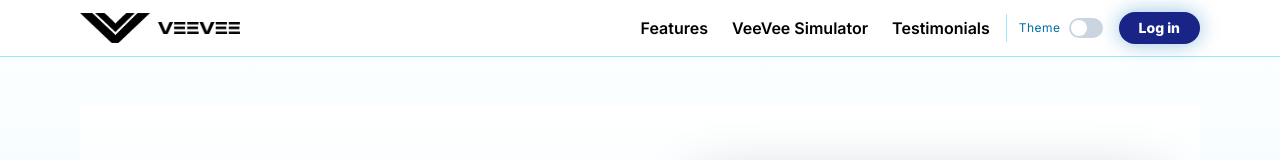
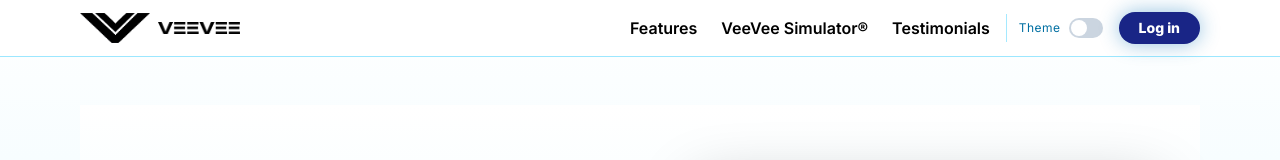
Before and after one commit to cdgonzal/myveevee, a React (Vite) app: page / in a window 1280 px wide. Shown: the top 160 px of the page. Built offline with nearby package versions, Linux system fonts and the light colour scheme.

Commit message:
CodexAuto: features copy #10

```diff
--- a/src/App.tsx
+++ b/src/App.tsx
@@ -129,7 +129,7 @@ function Header() {
                   Features
                 </CLink>
                 <CLink as={Link} to={APP_LINKS.internal.simulator} color={navColor} fontWeight="600">
-                  VeeVee Simulator
+                  VeeVee Simulator®
                 </CLink>
                 <CLink as={Link} to={APP_LINKS.internal.testimonials} color={navColor} fontWeight="600">
                   Testimonials
@@ -177,7 +177,7 @@ function Header() {
                 Features
               </CLink>
               <CLink as={Link} to={APP_LINKS.internal.simulator} onClick={onClose} fontWeight="600" color={navColor}>
-                VeeVee Simulator
+                VeeVee Simulator®
               </CLink>
               <CLink as={Link} to={APP_LINKS.internal.testimonials} onClick={onClose} fontWeight="600" color={navColor}>
                 Testimonials
@@ -222,7 +222,7 @@ function Footer() {
               Log In
             </CLink>
             <CLink as={Link} to={APP_LINKS.internal.simulator} color={primaryText}>
-              VeeVee Simulator
+              VeeVee Simulator®
             </CLink>
             <CLink href={APP_LINKS.external.investors} isExternal color={primaryText}>
               Investor Info
--- a/src/pages/Features.tsx
+++ b/src/pages/Features.tsx
@@ -269,7 +269,7 @@ export default function Features() {
               alignSelf="center"
               boxShadow="0 0 28px rgba(17, 119, 186, 0.35)"
             >
-              Try VeeVee Simulator
+              Try VeeVee Simulator®
             </Button>
           </Stack>
         </Box>
--- a/src/pages/Home.tsx
+++ b/src/pages/Home.tsx
@@ -847,7 +847,7 @@ export default function Home() {
                     Simulation and app intelligence
                   </Heading>
                   <Text color={muted} fontSize="sm">
-                    The same core technology helps power VeeVee Simulator, personalized guidance, and a fast app experience.
+                    The same core technology helps power VeeVee Simulator®, personalized guidance, and a fast app experience.
                   </Text>
                 </Box>
               </SimpleGrid>
--- a/src/pages/Simulator.tsx
+++ b/src/pages/Simulator.tsx
@@ -199,7 +199,7 @@ export default function Simulator() {
       bgGradient={pageGradient}
       color="text.primary"
       py={{ base: 10, md: 20 }}
-      aria-label="VeeVee Simulator"
+      aria-label="VeeVee Simulator®"
     >
       <Stack spacing={{ base: 8, md: 10 }} maxW="6xl" mx="auto" px={{ base: 6, md: 10 }}>
         <Stack spacing={3}>
@@ -211,13 +211,13 @@ export default function Simulator() {
             py={1}
             borderRadius="full"
           >
-            VeeVee Simulator Preview
+            VeeVee Simulator® Preview
           </Badge>
           <Heading as="h1" size={{ base: "lg", md: "xl" }}>
             Try a simple what-if health scenario.
           </Heading>
           <Text color={muted} maxW="4xl">
-            VeeVee Simulator gives you a quick preview of what may matter, what questions to ask, and what next steps may help. It is a simple teaser for the fuller app experience.
+            VeeVee Simulator® gives you a quick preview of what may matter, what questions to ask, and what next steps may help. It is a simple teaser for the fuller app experience.
           </Text>
         </Stack>
 
@@ -557,7 +557,7 @@ export default function Simulator() {
         <Alert status="info" borderRadius="lg" variant="subtle">
           <AlertIcon />
           <AlertDescription fontSize="sm">
-            VeeVee Simulator is a planning and education tool. It is not medical diagnosis or treatment.
+            VeeVee Simulator® is a planning and education tool. It is not medical diagnosis or treatment.
           </AlertDescription>
         </Alert>
 
```
